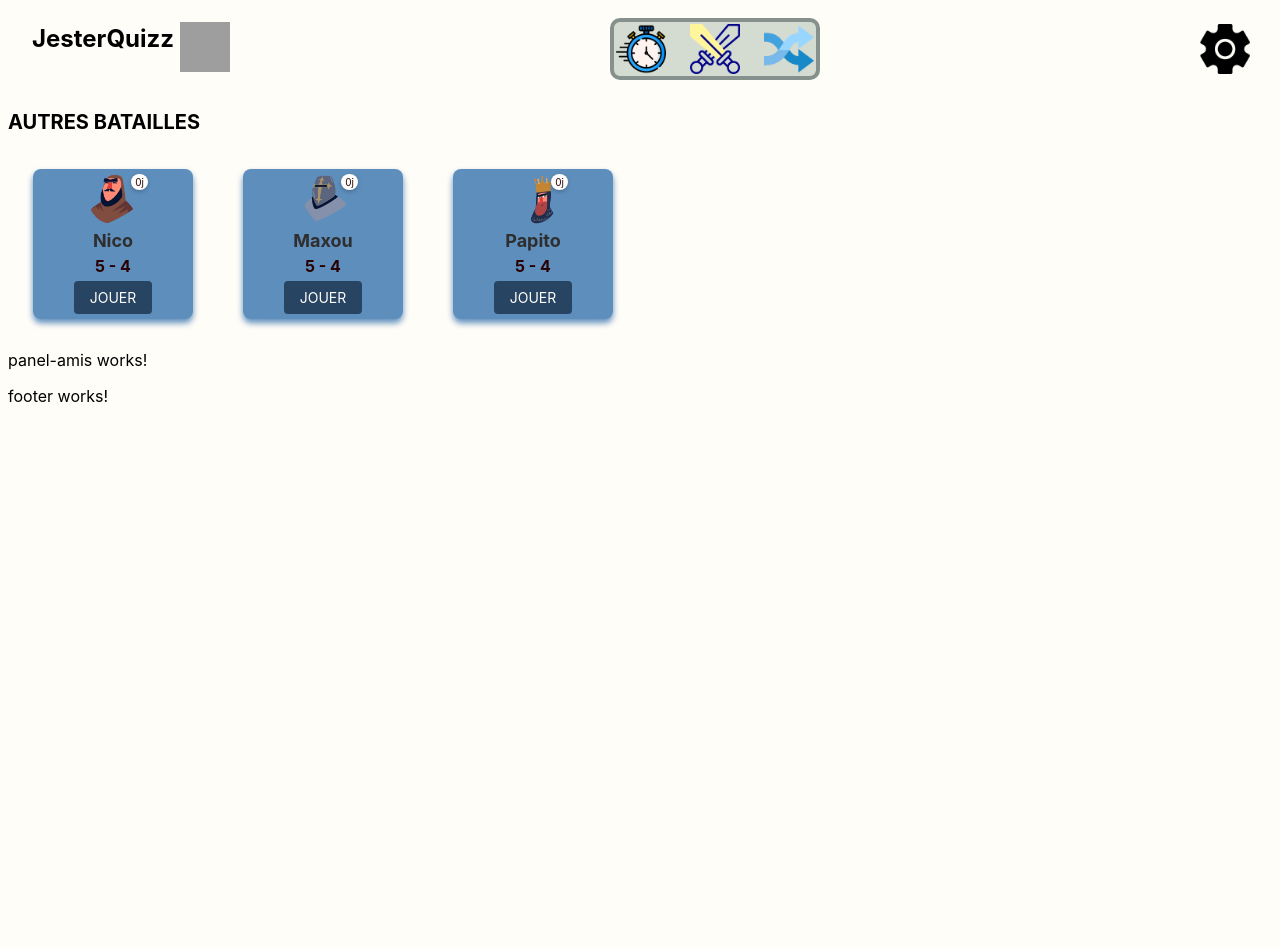
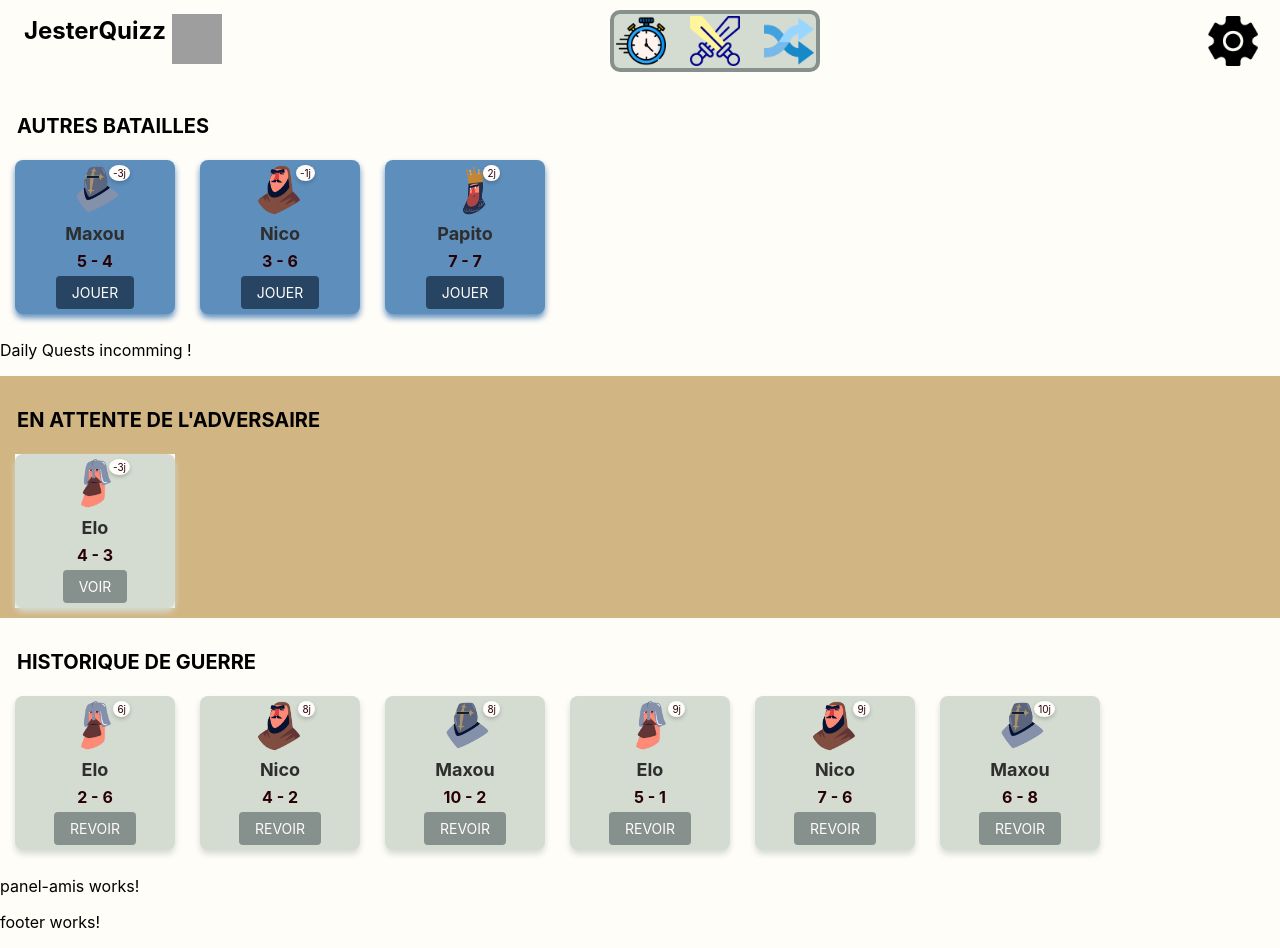
Before and after one commit to CampingFisa/bouffonduroi, an Angular app: page / in a window 1280 px wide. Before the commit the page ends 800 px from the top, so only its background shows below. Built offline with nearby package versions, Linux system fonts and the light colour scheme; grey boxes are pictures that could not be loaded.

Commit message:
feat : gamestatus logic for other battles, waiting games and finished games

```diff
--- a/src/app/game-status/game-status.component.html
+++ b/src/app/game-status/game-status.component.html
@@ -1,4 +1,5 @@
-<div class="card">
+<div class="card"
+     [class.disabled]="!gameStatus.isMyTurn || gameStatus.isFinished">
   <div class="icon-wrapper">
     <img [src]="gameStatus.playerIcon" alt="Player Icon" class="icon" />
     <span class="days">{{ timeAgo }}</span>
@@ -8,8 +9,8 @@
     <div class="score">{{ gameStatus.myScore }} - {{ gameStatus.theirScore }}</div>
   </div>
   <button class="play-button"
-          [class.disabled]="!gameStatus.isMyTurn && !gameStatus.isFinished"
-          [disabled]="!gameStatus.isMyTurn && !gameStatus.isFinished">
+          [class.disabled]="!gameStatus.isMyTurn">
+<!--          [disabled]="!gameStatus.isMyTurn">-->
     {{ playButtonText }}
   </button>
 </div>
--- a/src/app/game-status/game-status.component.scss
+++ b/src/app/game-status/game-status.component.scss
@@ -1,12 +1,19 @@
 .card {
-  background-color: #5E8EBC; /* Couleur bleu clair */
+  background-color: var(--indigo-dye-light); /* Couleur bleu clair */
   border-radius: 8px;
+  border-color: var(--indigo-dye-light);
   width: 150px;
   padding: 5px;
   text-align: center;
-  box-shadow: 0 4px 6px #5E8EBC;
+  box-shadow: 0 4px 6px var(--indigo-dye-light);
   font-family: Arial, sans-serif;
-  margin: 15px 25px;
+  margin: 15px 25px var(--indigo-dye-light);
+  &.disabled {
+    background-color: var(--battleship-gray-light);
+    box-shadow: 0 4px 6px var(--battleship-gray-light);
+    margin: 15px 25px var(--battleship-gray-light);
+    border-color: var(--battleship-gray-light);
+  }
 }
 
 .icon-wrapper {
@@ -68,10 +75,13 @@
 .play-button {
   &.disabled {
     background-color: var(--battleship-gray);
-    cursor: not-allowed;
+    //cursor: not-allowed;
   }
 }
 
 .play-button:hover {
   background-color: var(--more-accentuated-blue);
+  &.disabled {
+    background-color: var(--battleship-gray);
+  }
 }
--- a/src/app/homepage/homepage.component.html
+++ b/src/app/homepage/homepage.component.html
@@ -6,22 +6,32 @@
     <div id="currentGame">
 
     </div>
-    <div id="OtherBattles">
+    <div id="OtherBattles" class="listinggames" >
       <h3>AUTRES BATAILLES</h3>
       <div class="OtherGameDiv">
-        <app-game-status [gameStatus]="NicoGame"/>
-        <app-game-status [gameStatus]="MaxouGame"/>
-        <app-game-status [gameStatus]="PapitoGame"/>
+          @for (gameStatus of games; track gameStatus.id) {
+            <app-game-status [gameStatus]="gameStatus" />
+          }
       </div>
     </div>
     <div id="DailyQuests">
-
+      <p> Daily Quests incomming ! </p>
     </div>
-    <div id="WaitingAdverse">
-
+    <div id="WaitingAdverse" class="listinggames">
+      <h3>EN ATTENTE DE L'ADVERSAIRE</h3>
+      <div class="OtherGameDiv">
+        @for (gameStatus of onHoldGames; track gameStatus.id) {
+          <app-game-status [gameStatus]="gameStatus" />
+        }
+      </div>
     </div>
-    <div id="WarHistory">
-
+    <div id="WarHistory" class="listinggames">
+      <h3>HISTORIQUE DE GUERRE</h3>
+      <div class="OtherGameDiv">
+        @for (gameStatus of finishedGames; track gameStatus.id) {
+          <app-game-status [gameStatus]="gameStatus" />
+        }
+      </div>
     </div>
   </div>
   <div>
--- a/src/app/homepage/homepage.component.scss
+++ b/src/app/homepage/homepage.component.scss
@@ -1,3 +1,18 @@
 .OtherGameDiv {
   display: flex;
+  background: none;
+  flex-wrap: wrap;
+  gap: 25px;
 }
+.listinggames{
+  padding: 10px 15px;
+}
+#WaitingAdverse{
+  background: var(--ecru);
+}
+.listinggames h3 {
+  background: none;
+}
+.listinggames div {
+  background: none;
+}
--- a/src/app/homepage/homepage.component.ts
+++ b/src/app/homepage/homepage.component.ts
@@ -1,9 +1,10 @@
-import { Component } from '@angular/core';
+import {Component, OnInit} from '@angular/core';
 import {HeaderComponent} from '../header/header.component';
 import {FooterComponent} from '../footer/footer.component';
 import {PanelAmisComponent} from '../panel-amis/panel-amis.component';
+import {GameStatus} from '../models/game-status.model';
+import {GameService} from '../services/game.service';
 import {GameStatusComponent} from '../game-status/game-status.component';
-import {GameStatus} from '../models/game-status.model';
 
 @Component({
   selector: 'app-homepage',
@@ -17,32 +18,25 @@ import {GameStatus} from '../models/game-status.model';
   templateUrl: './homepage.component.html',
   styleUrl: './homepage.component.scss'
 })
-export class HomepageComponent {
-  MaxouGame: GameStatus = {
-    lastPlayed: new Date(),
-    playerIcon: 'assets/img/knight.png',
-    playerName: "Maxou",
-    myScore: 5,
-    theirScore: 4,
-    isMyTurn: true,
-    isFinished: false
-  };
-  NicoGame: GameStatus = {
-    lastPlayed: new Date(),
-    playerIcon: 'assets/img/farmer.png',
-    playerName: "Nico",
-    myScore: 5,
-    theirScore: 4,
-    isMyTurn: true,
-    isFinished: false
-  };
-  PapitoGame: GameStatus = {
-    lastPlayed: new Date(),
-    playerIcon: 'assets/img/king.png',
-    playerName: "Papito",
-    myScore: 5,
-    theirScore: 4,
-    isMyTurn: true,
-    isFinished: false
-  };
+export class HomepageComponent implements OnInit{
+  games: GameStatus[] = [];
+  onHoldGames: GameStatus[] = [];
+  finishedGames: GameStatus[] = [];
+
+  constructor(private gameService: GameService) {}
+
+  ngOnInit(): void {
+    this.gameService.getGames().subscribe((games) => {
+      this.games = games;
+    });
+
+    this.gameService.getOnHoldGames().subscribe((games) => {
+      this.onHoldGames = games;
+    });
+
+    this.gameService.getFinishedGames().subscribe((games) => {
+      this.finishedGames = games;
+    })
+  }
+
 }
--- a/src/app/models/game-status.model.ts
+++ b/src/app/models/game-status.model.ts
@@ -1,4 +1,5 @@
 export class GameStatus {
+  id: string;
   lastPlayed: Date;
   playerIcon: string; // URL or path to the image
   playerName: string;
@@ -7,7 +8,8 @@ export class GameStatus {
   isMyTurn: boolean;
   isFinished: boolean;
 
-  constructor(lastPlayed: Date, playerIcon: string, playerName: string, myScore: number, theirScore: number, isMyTurn: boolean, isFinished: boolean) {
+  constructor(id: string, lastPlayed: Date, playerIcon: string, playerName: string, myScore: number, theirScore: number, isMyTurn: boolean, isFinished: boolean) {
+    this.id = id;
     this.lastPlayed = lastPlayed;
     this.playerIcon = playerIcon;
     this.playerName = playerName;
--- /dev/null
+++ b/src/app/services/game.service.ts
@@ -0,0 +1,129 @@
+import { Injectable } from '@angular/core';
+import { Observable, of } from 'rxjs';
+import { GameStatus } from '../models/game-status.model';
+
+@Injectable({
+  providedIn: 'root',
+})
+export class GameService {
+  private games: GameStatus[] = [
+    {
+      id : crypto.randomUUID().substring(0,8),
+      lastPlayed: new Date('2024-11-30'),
+      playerIcon: 'assets/img/knight.png',
+      playerName: 'Maxou',
+      myScore: 5,
+      theirScore: 4,
+      isMyTurn: true,
+      isFinished: false,
+    },
+    {
+      id : crypto.randomUUID().substring(0,8),
+      lastPlayed: new Date('2024-11-28'),
+      playerIcon: 'assets/img/farmer.png',
+      playerName: 'Nico',
+      myScore: 3,
+      theirScore: 6,
+      isMyTurn: true,
+      isFinished: false,
+    },
+    {
+      id : crypto.randomUUID().substring(0,8),
+      lastPlayed: new Date('2024-11-25'),
+      playerIcon: 'assets/img/king.png',
+      playerName: 'Papito',
+      myScore: 7,
+      theirScore: 7,
+      isMyTurn: true,
+      isFinished: false,
+    },
+  ];
+
+  private onHoldGames: GameStatus[] = [
+    {
+      id : crypto.randomUUID().substring(0,8),
+      lastPlayed: new Date('2024-11-30'),
+      playerIcon: 'assets/img/stupid_knight.png',
+      playerName: 'Elo',
+      myScore: 4,
+      theirScore: 3,
+      isMyTurn: false,
+      isFinished: false,
+    },
+  ];
+
+  private finishedGames: GameStatus[] = [
+    {
+      id : crypto.randomUUID().substring(0,8),
+      lastPlayed: new Date('2024-11-21'),
+      playerIcon: 'assets/img/stupid_knight.png',
+      playerName: 'Elo',
+      myScore: 2,
+      theirScore: 6,
+      isMyTurn: false,
+      isFinished: true,
+    },
+    {
+      id : crypto.randomUUID().substring(0,8),
+      lastPlayed: new Date('2024-11-19'),
+      playerIcon: 'assets/img/farmer.png',
+      playerName: 'Nico',
+      myScore: 4,
+      theirScore: 2,
+      isMyTurn: false,
+      isFinished: true,
+    },
+    {
+      id : crypto.randomUUID().substring(0,8),
+      lastPlayed: new Date('2024-11-19'),
+      playerIcon: 'assets/img/knight.png',
+      playerName: 'Maxou',
+      myScore: 10,
+      theirScore: 2,
+      isMyTurn: false,
+      isFinished: true,
+    },
+    {
+      id : crypto.randomUUID().substring(0,8),
+      lastPlayed: new Date('2024-11-18'),
+      playerIcon: 'assets/img/stupid_knight.png',
+      playerName: 'Elo',
+      myScore: 5,
+      theirScore: 1,
+      isMyTurn: false,
+      isFinished: true,
+    },
+    {
+      id : crypto.randomUUID().substring(0,8),
+      lastPlayed: new Date('2024-11-18'),
+      playerIcon: 'assets/img/farmer.png',
+      playerName: 'Nico',
+      myScore: 7,
+      theirScore: 6,
+      isMyTurn: false,
+      isFinished: true,
+    },
+    {
+      id : crypto.randomUUID().substring(0,8),
+      lastPlayed: new Date('2024-11-17'),
+      playerIcon: 'assets/img/knight.png',
+      playerName: 'Maxou',
+      myScore: 6,
+      theirScore: 8,
+      isMyTurn: false,
+      isFinished: true,
+    },
+  ];
+
+  getGames(): Observable<GameStatus[]> {
+    return of(this.games);
+  }
+
+  getOnHoldGames(): Observable<GameStatus[]> {
+    return of(this.onHoldGames);
+  }
+
+  getFinishedGames(): Observable<GameStatus[]> {
+    return of(this.finishedGames);
+  }
+}
--- a/src/styles.scss
+++ b/src/styles.scss
@@ -2,6 +2,10 @@
 * {
   font-family: 'inter', sans-serif;
   background: #FFFDF8;
+}
+body{
+  padding: 0;
+  margin: 0;
 }
 
 :root {
@@ -47,4 +51,5 @@ h1 {
 
 h3 {
   font-size: 20px;
+  padding: 2px;
 }
```
